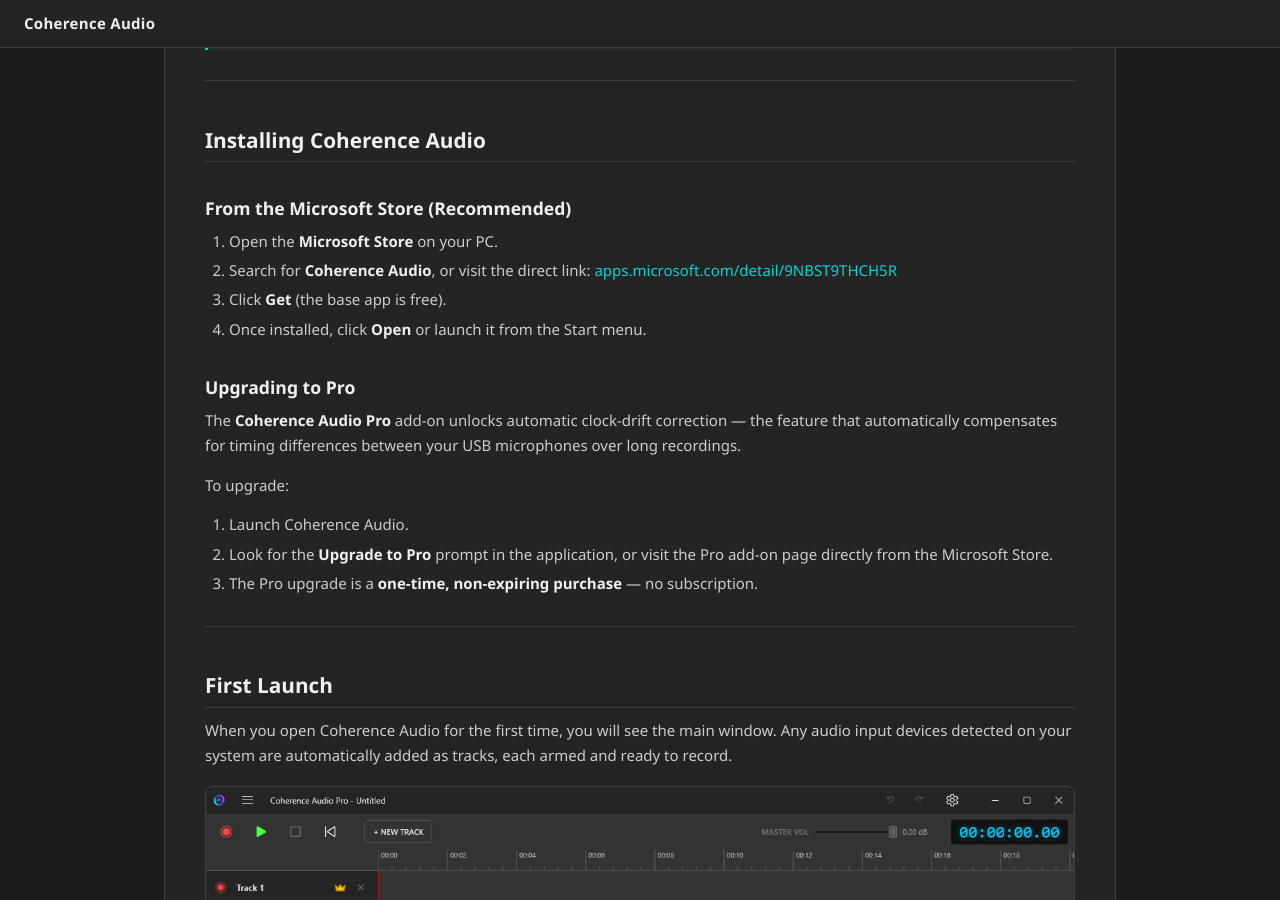
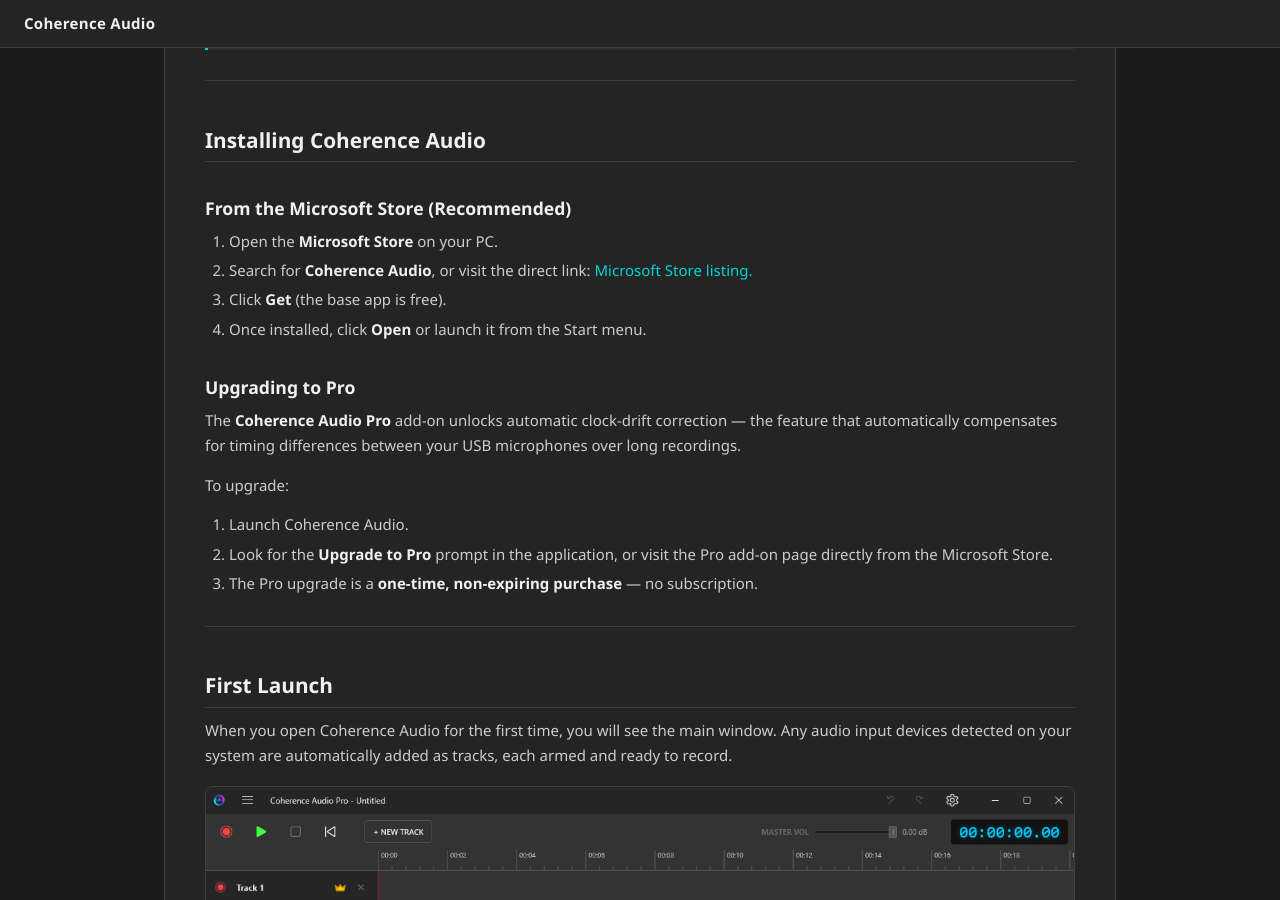
Before and after one commit to zachsaw/CoherenceAudio, a Jekyll site: the page built from 01-getting-started.md, in a window 1280 px wide and 900 px high, scrolled down 704 px. Built offline with Jekyll 4.4.1, drawn with Linux system fonts in a browser that asks for light colours; our own code applies the rules of GitHub Pages for plain Markdown files.

Commit message:
Don't show ugly link url

```diff
--- a/01-getting-started.md
+++ b/01-getting-started.md
@@ -24,7 +24,7 @@
 ### From the Microsoft Store (Recommended)
 
 1. Open the **Microsoft Store** on your PC.
-2. Search for **Coherence Audio**, or visit the direct link: [apps.microsoft.com/detail/9NBST9THCH5R](https://apps.microsoft.com/detail/9NBST9THCH5R)
+2. Search for **Coherence Audio**, or visit the direct link: [Microsoft Store listing.](https://apps.microsoft.com/detail/9NBST9THCH5R)
 3. Click **Get** (the base app is free).
 4. Once installed, click **Open** or launch it from the Start menu.
 
```
